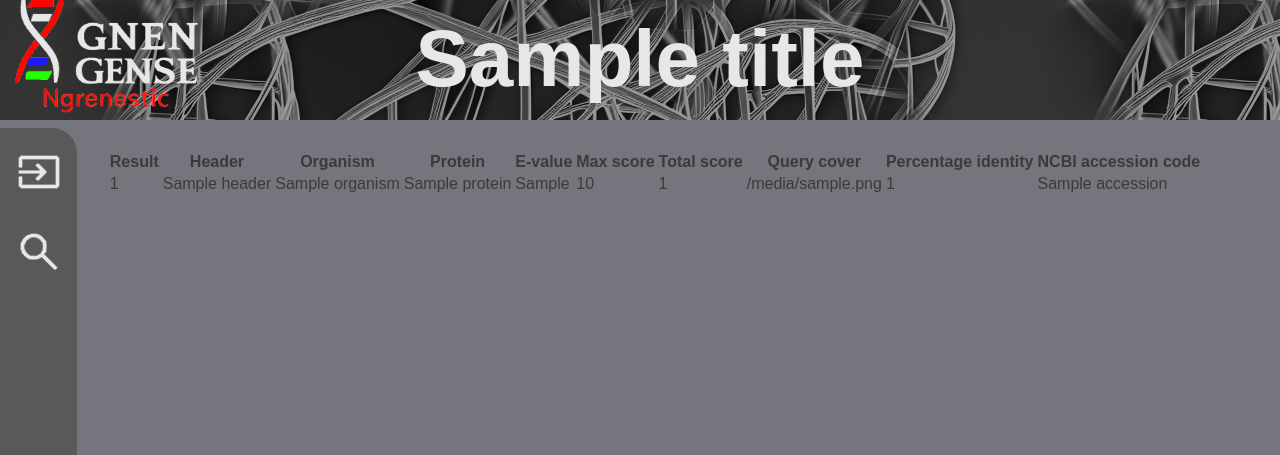
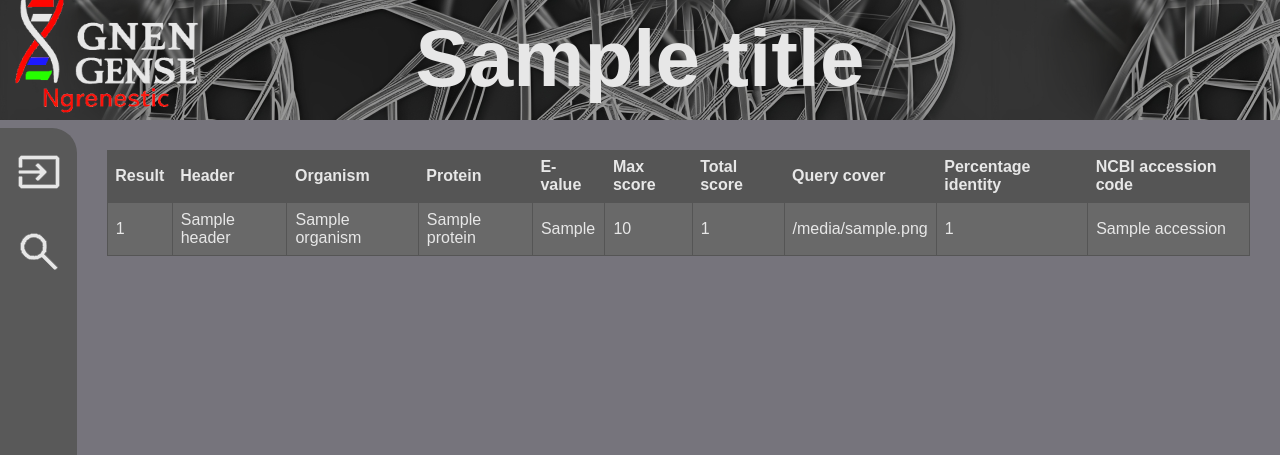
Before and after one commit to DWJStraat/OWE4_Blast, a Flask app: template template/search_results.html in a window 1280 px wide. Shown: the top 455 px of the page. Run offline with Flask 2, Linux system fonts and the light colour scheme; the template is opened without the code that fills it: most values are stand-ins (such as "Sample title", 1, 10 or a date in 2020); some libraries are stand-ins or nearby versions.

Commit message:
layout table

```diff
--- a/static/css/base.css
+++ b/static/css/base.css
@@ -274,7 +274,6 @@ ul {
   border: none; /* Remove borders */
   outline: none; /* Remove outline */
   background-color: #555; /* Set a background color */
-  color: white; /* Text color */
   cursor: pointer; /* Add a mouse pointer on hover */
   padding: 2px; /* Some padding */
   border-radius: 10px; /* Rounded corners */
@@ -290,3 +289,25 @@ ul {
 #button_to_top:hover {
   background-color: #555; /* Add a dark-grey background on hover */
 }
+
+table {
+    border-collapse: collapse;
+    width: 100%;
+    margin-top: 1%;
+    margin-bottom: 1%;
+}
+
+th, td {
+    text-align: left;
+    padding: 8px;
+}
+
+th {
+    background-color: #555;
+    color: #e7e7e7;
+}
+td {
+    background-color: #696969;
+    color: #e7e7e7;
+    border: 1.5px solid #555;
+}
```
